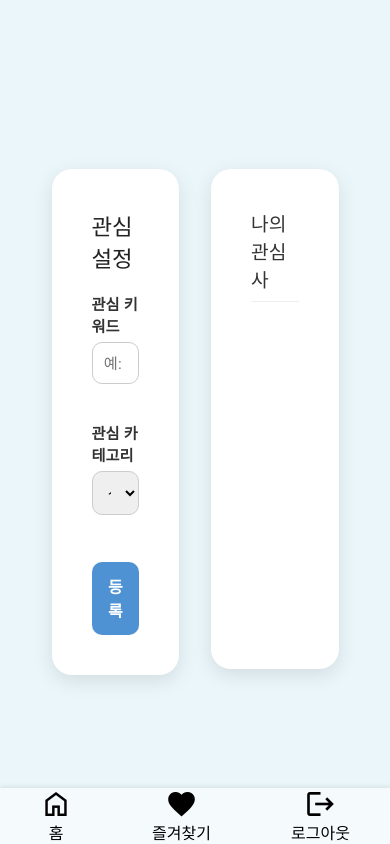
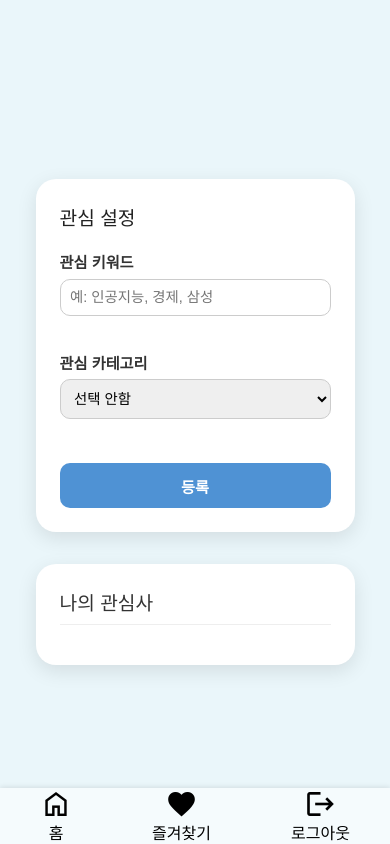
Before and after one commit to JJk24l7/newsletter-summary, a Flask app: page /interests in a window 390 px wide. Run offline with Flask 3, Linux system fonts and the light colour scheme; the visitor is signed in with stand-in values (Sample User, id 1); data that the repository does not hold is empty.

Commit message:
Fix: responsive design for interests and saved_articles

```diff
--- a/static/css/interests.css
+++ b/static/css/interests.css
@@ -119,3 +119,37 @@ body {
 .interest-section li form button:hover {
     text-decoration: underline;
 }
+
+@media (max-width: 768px) {
+  .container {
+    flex-direction: column;
+    padding: 1rem;
+  }
+
+  .form-section,
+  .interest-section {
+    width: 100%;
+    padding: 1.5rem;
+    font-size: 0.9rem;
+  }
+
+  .form-section h2,
+  .interest-section h3 {
+    font-size: 1.2rem;
+  }
+
+  .form-section input[type="text"],
+  .form-section select {
+    font-size: 0.9rem;
+    padding: 0.6rem;
+  }
+
+  .form-section button {
+    font-size: 0.95rem;
+    padding: 0.7rem;
+  }
+
+  .interest-section {
+    max-height: none;
+  }
+}
```
Also changed, not shown: static/css/saved_articles.css (+25 -0 lines).
